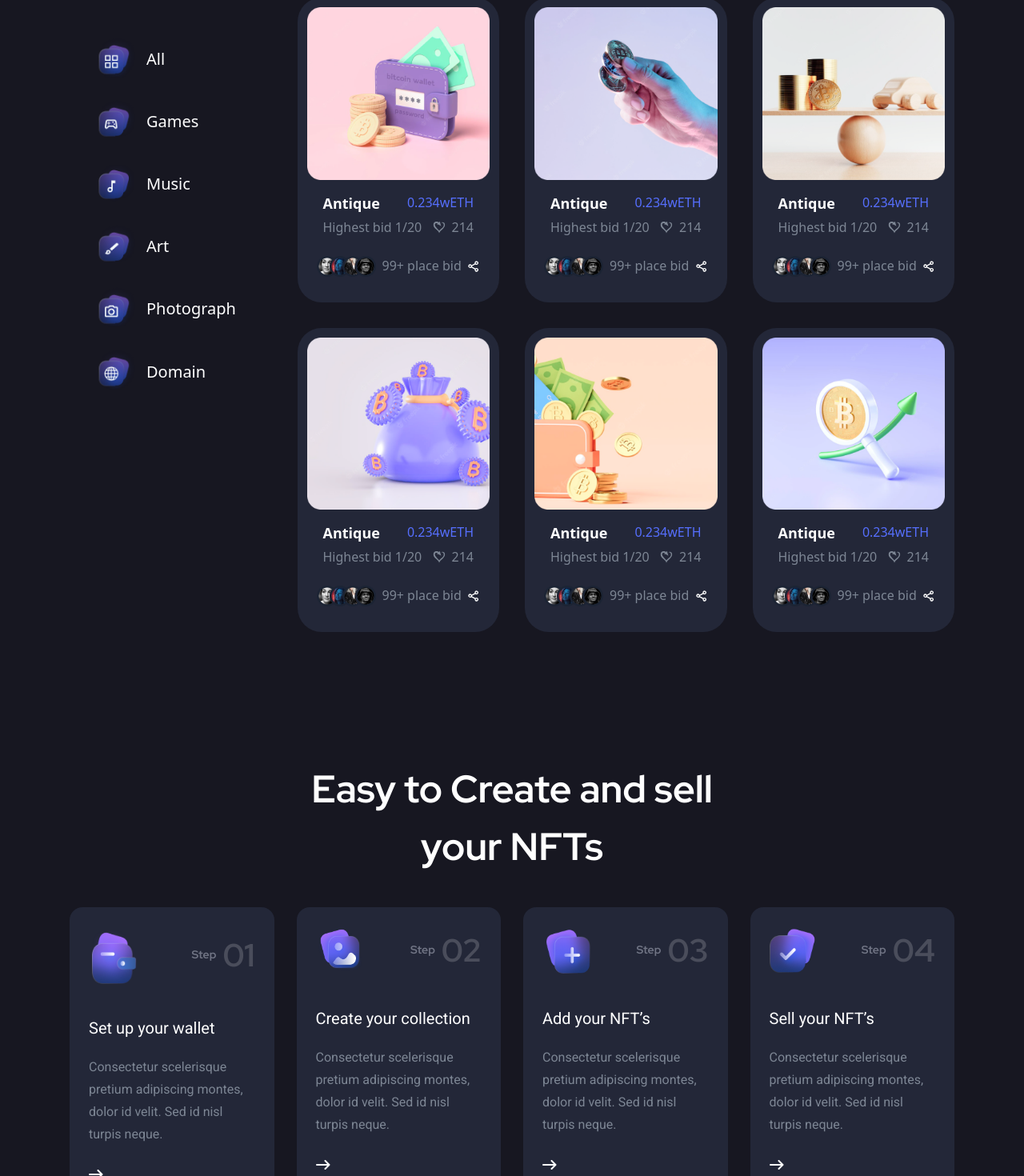
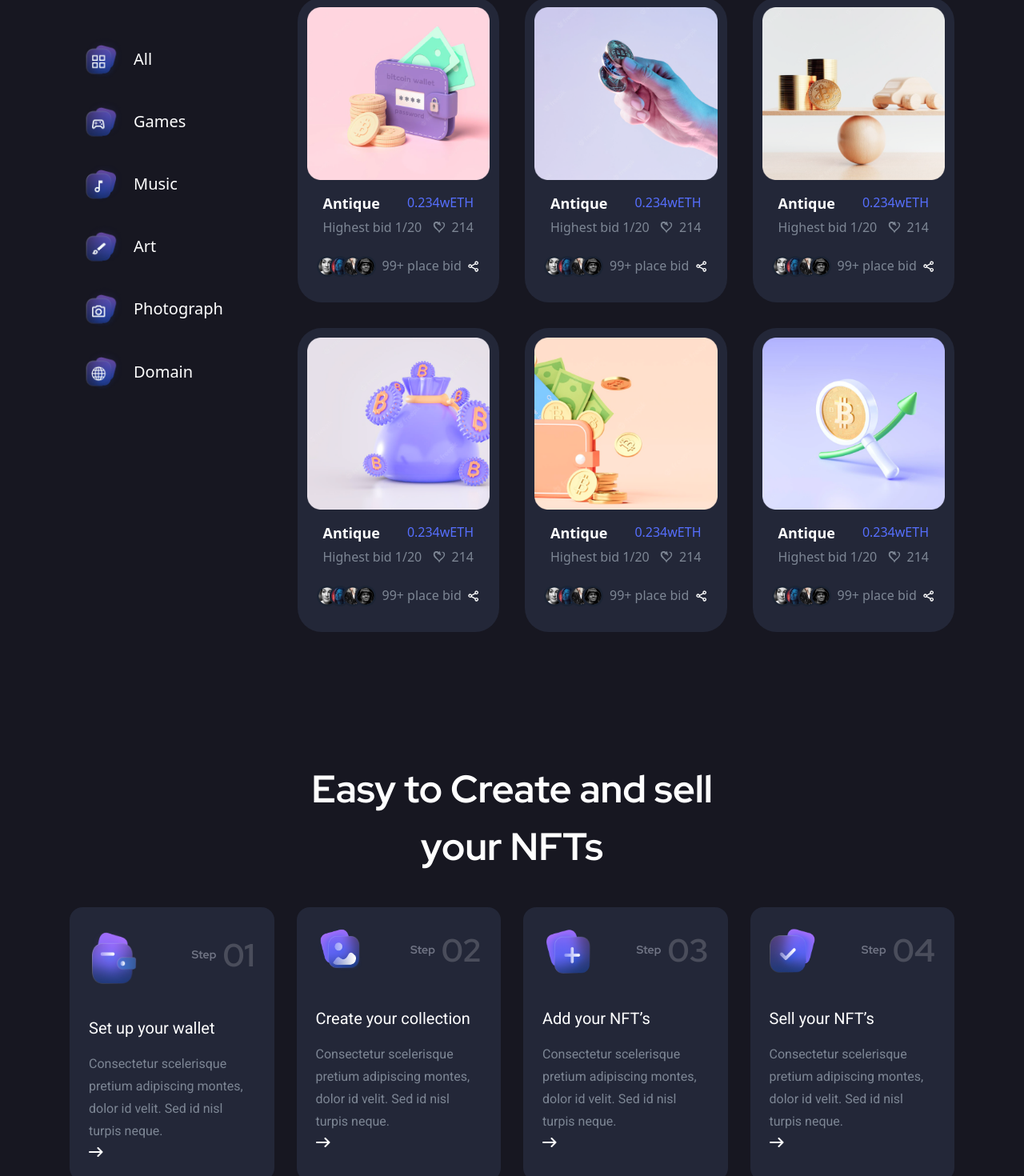
Before and after one commit to DeveloperRakibHasan/NFT_react, a React (Create React App) app: page / in a window 1280 px wide. Shown: the part 1556-3026 px from the top of the page at 80% size. Built offline with nearby package versions, Linux system fonts and the light colour scheme.

Commit message:
sell product card hight fix

```diff
--- a/src/App.css
+++ b/src/App.css
@@ -821,8 +821,8 @@ p{
   border-radius: 0.75rem;
   padding-top: 0.75rem;
   padding-bottom: 0.75rem;
-  padding-left: 2rem;
-  padding-right: 2rem;
+  padding-left: 1rem;
+  padding-right: 1rem;
   font-size: 20px;
   --tw-text-opacity: 1;
   color: rgb(255 255 255 / var(--tw-text-opacity));
@@ -1179,6 +1179,10 @@ p{
   margin-top: -180px;
 }
 
+.mb-0 {
+  margin-bottom: 0px;
+}
+
 .block {
   display: block;
 }
@@ -1776,12 +1780,16 @@ p{
   transition-duration: 300ms;
 }
 
+.duration-75 {
+  transition-duration: 75ms;
+}
+
+.duration-150 {
+  transition-duration: 150ms;
+}
+
 .duration-200 {
   transition-duration: 200ms;
-}
-
-.duration-150 {
-  transition-duration: 150ms;
 }
 
 .placeholder\:text-gray-500::-webkit-input-placeholder {
@@ -3503,6 +3511,10 @@ p{
     margin-bottom: 1.5rem;
   }
 
+  .\32xl\:mb-0 {
+    margin-bottom: 0px;
+  }
+
   .\32xl\:h-\[500px\] {
     height: 500px;
   }
@@ -3565,6 +3577,11 @@ p{
     padding-right: 2rem;
   }
 
+  .\32xl\:py-6 {
+    padding-top: 1.5rem;
+    padding-bottom: 1.5rem;
+  }
+
   .\32xl\:pt-\[158px\] {
     padding-top: 158px;
   }
--- a/src/components/homecomponent/sellnft/SellNftCard.js
+++ b/src/components/homecomponent/sellnft/SellNftCard.js
@@ -17,8 +17,8 @@ function SellNftCard(props) {
                 <p className='text-[#717585] text-[14px] font-redhet font-bold flex items-center '>Step <span className='ml-2 text-[#4A4D5B] text-[40px]'>{props.stepnum}</span> </p>
             </div>
             <div>
-                <h4 className='text-white 2xl:text-[24px] xl:text-[20px] font-roboto mb-5'>{props.title}</h4>
-                <p className='text-[#7D8694] 2xl:mb-6 xl:mb-6 leading-7'>{props.pragraph}</p>
+                <h4 className='text-white 2xl:text-[24px] xl:text-[20px] font-roboto mb-4'>{props.title}</h4>
+                <p className='text-[#7D8694] 2xl:mb-0 xl:mb-0 leading-7'>{props.pragraph}</p>
                 <button className='text-white md:mt-0 sm:mt-2 text-[22px]'><img src={arrow} alt='' /></button>
             </div>
         </div>
--- a/src/components/homecomponent/slider/Slider.js
+++ b/src/components/homecomponent/slider/Slider.js
@@ -24,7 +24,7 @@ function Slider() {
                 <span className='z-[5] relative after:absolute after:z-[2] after:bg-gradient-2 after:w-[700px] after:h-[700px] after:rounded-full after:mt-[-550px] after:ml-[-300px]'></span>
                   <h1 data-aos="fade-right" data-aos-delay="100"  data-aos-duration="1000" className='2xl:text-[72px] xl:text-[56px] lg:text-[44px] md:text-[60px] sm:text-[50px] font-bold text-white xl:leading-[90px] lg:leading-[60px] mb-5 font-redhet'>Create and sell your <span className='nav-text-grd'>NFTs</span> Collection</h1>
                   <p className='md:text-[20px] xm:text-[18px] text-[#67737D] leading-7 font-medium mb-10'>Vestibulum bibendum dictumst dolor odio. Semper vitae platea posuere eget sed amet nunc mauris.</p>
-                  <button className='2xl:px-10 2xl:py-5 md:px-10 md:py-4 xm:px-4 xm:py-3 xm:mb-8 rounded-xl button-bg font-medium text-white'>Collect NFT</button>
+                  <button className='2xl:px-10 2xl:py-6 md:px-10 md:py-4 xm:px-4 xm:py-3 xm:mb-8 rounded-xl button-bg font-medium text-white'>Collect NFT</button>
                 </div>
                 <Subscribe />
               </div>
--- a/src/components/navbar/NavMenu.js
+++ b/src/components/navbar/NavMenu.js
@@ -28,7 +28,7 @@ function NavMenu() {
                         Explore
                         <FaAngleDown className='ml-1 font-extralight' />
                     </Link>
-                    <ul className='group-hover:active-dropdown invisible group-hover:visible group-hover:duration-200'>
+                    <ul className='group-hover:active-dropdown invisible group-hover:visible group-hover:duration-200 duration-75'>
                         <li className='my-2'><Link to='/explore'>Product</Link></li>
                         <li className='my-2'><Link>Explore 2</Link></li>
                         <li className='my-2'><Link>Explore 3</Link></li>
@@ -39,7 +39,7 @@ function NavMenu() {
                         Pages
                         <FaAngleDown className='ml-1 font-extralight' />
                     </Link>
-                    <ul className='group-hover:active-dropdown invisible group-hover:visible group-hover:duration-200'>
+                    <ul className='group-hover:active-dropdown invisible group-hover:visible group-hover:duration-200 duration-75'>
                         <li className='my-2'><Link>Pages 1</Link></li>
                         <li className='my-2'><Link>Pages 2</Link></li>
                         <li className='my-2'><Link>Pages 3</Link></li>
@@ -50,7 +50,7 @@ function NavMenu() {
                         Blog
                         <FaAngleDown className='ml-1 font-extralight' />
                     </Link>
-                    <ul className='group-hover:active-dropdown invisible group-hover:visible group-hover:duration-200'>
+                    <ul className='group-hover:active-dropdown invisible group-hover:visible group-hover:duration-200 duration-75'>
                         <li className='my-2'><Link>Blog 1</Link></li>
                         <li className='my-2'><Link>Blog 2</Link></li>
                         <li className='my-2'><Link>Blog 3</Link></li>
--- a/src/index.css
+++ b/src/index.css
@@ -183,7 +183,7 @@ position: absolute;
  }
 
  .product-menu{
-  @apply flex items-center py-3 cursor-pointer mb-1 text-[20px] rounded-xl px-8 hover:button-bg text-white
+  @apply flex items-center py-3 cursor-pointer mb-1 text-[20px] rounded-xl px-4 hover:button-bg text-white
  }
 
 .about-card-btn{
```
